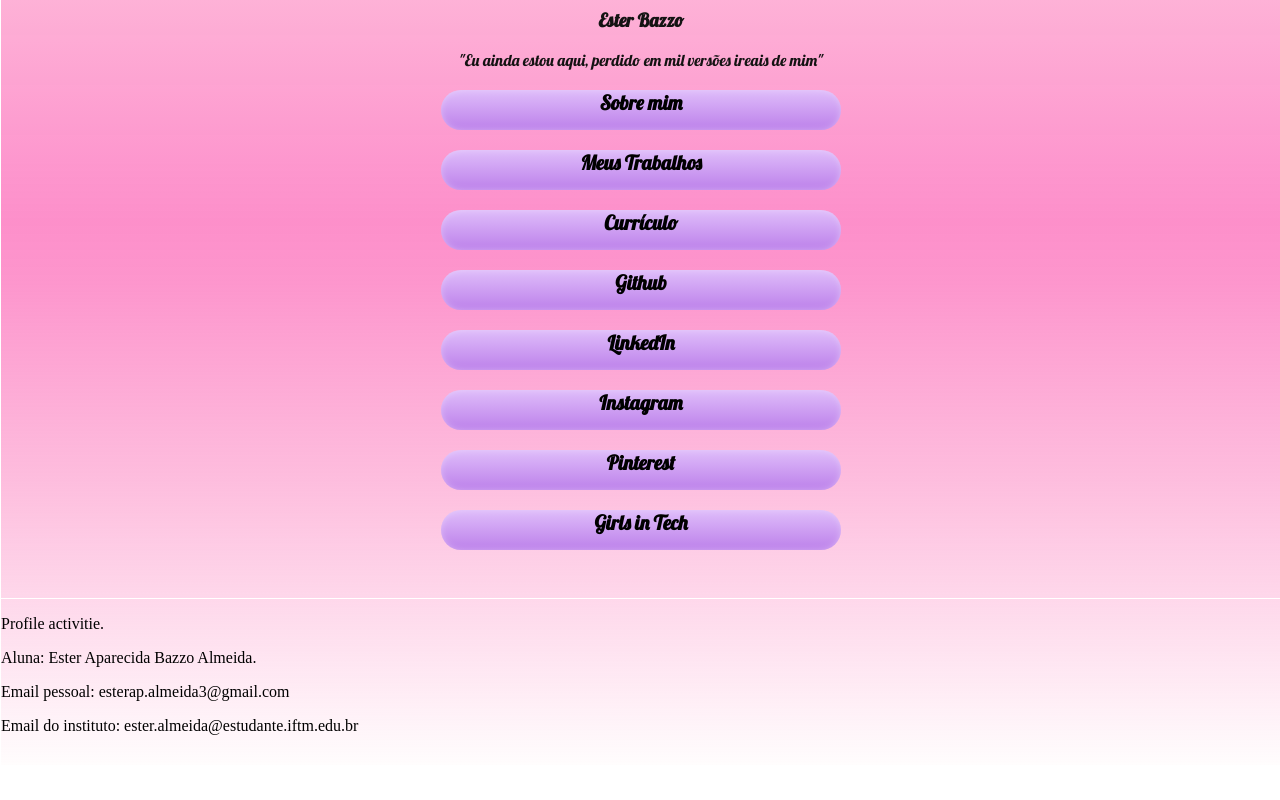
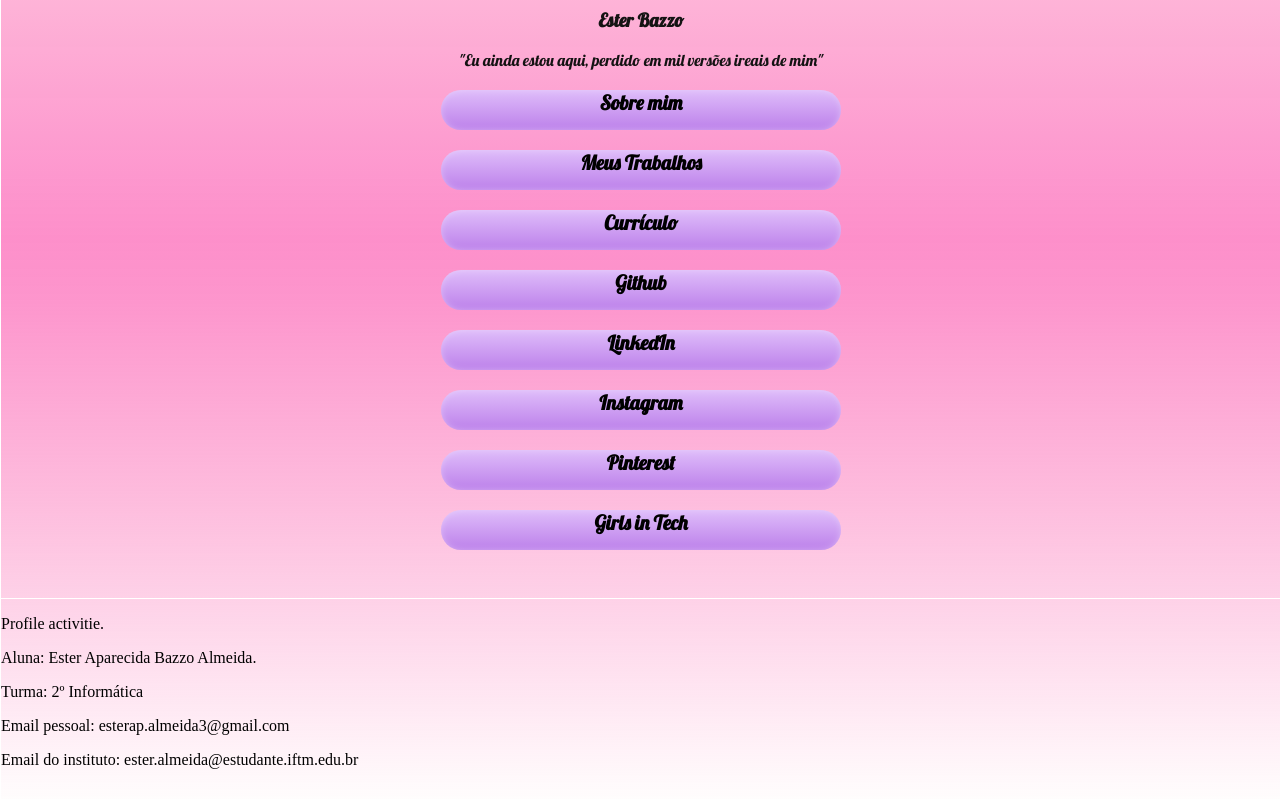
Before and after one commit to Esteerrrr/Trabalho-Perfil, a plain HTML site: page index.html in a window 1280 px wide. Shown: the part 340-1140 px from the top of the page. Before the commit the page ends 1106 px from the top, so only its background shows below. Drawn offline with Linux system fonts and the light colour scheme; a web font is replaced by a local one.

Commit message:
Update index.html

```diff
--- a/index.html
+++ b/index.html
@@ -75,6 +75,7 @@
     <footer>
         <p class="footer-texto"> Profile activitie. </p>
         <p class="footer-texto"> Aluna: Ester Aparecida Bazzo Almeida. </p>
+        <p class="footer-texto"> Turma: 2º Informática </p>
         <p class="footer-texto"> Email pessoal: esterap.almeida3@gmail.com </p>
         <p class="footer-texto"> Email do instituto: ester.almeida@estudante.iftm.edu.br </p>
     </footer>
```
